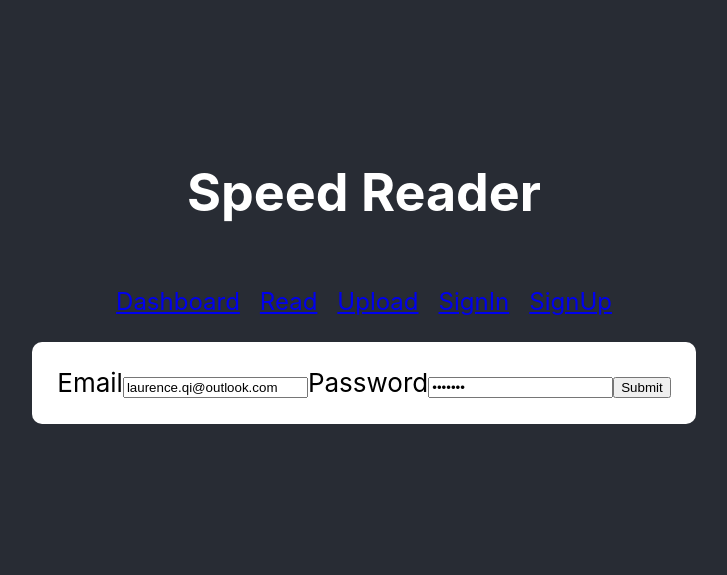
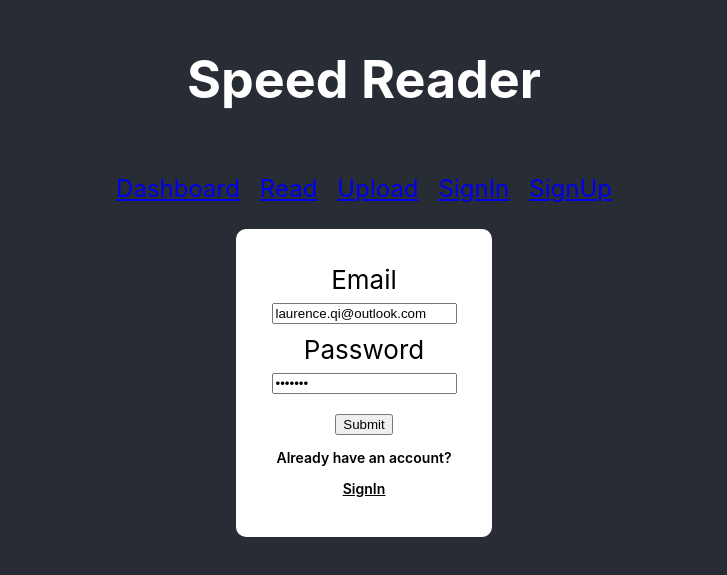
Before and after one commit to impetusdev/Reading-log-Client, a React (Create React App) app: page /signup in a window 1280 px wide. Shown: the part 125-700 px from the top of the page, without its empty margins (276-1003 px from the left). Built offline with nearby package versions, Linux system fonts and the light colour scheme.

Commit message:
added sign in

```diff
--- a/src/Components/SignUp.tsx
+++ b/src/Components/SignUp.tsx
@@ -2,6 +2,7 @@
 import React, {useState} from "react";
 import axios from "axios";
 import './Signup.scss';
+import { Link } from 'react-router-dom';
 
 
 export const SignUp = (): JSX.Element => {
@@ -20,13 +21,19 @@ export const SignUp = (): JSX.Element => {
     }
 
     return (
-        <div className="container">
+        <div className="list-container">
             <form onSubmit={handleSubmit}>
-                    <label>Email</label>
-                    <input type="text" onChange={(e) => setEmail(e.target.value)} value="laurence.qi@outlook.com"/>
-                    <label>Password</label>
-                    <input type="password" onChange={(e) => setPassword(e.target.value)} value="chicken"/>
+                    <div className="input-container">
+                        <label>Email</label>
+                        <input type="text" onChange={(e) => setEmail(e.target.value)} value="laurence.qi@outlook.com"/>
+                    </div>
+                    <div className="input-container">
+                        <label>Password</label>
+                        <input type="password" onChange={(e) => setPassword(e.target.value)} value="chicken"/>
+                    </div>
                     <input type="submit" />
+                    <p>Already have an account?</p>
+                    <Link to='/signin'><p id="sign">SignIn</p></Link>
             </form>
         </div>
     )
--- a/src/Components/Signup.scss
+++ b/src/Components/Signup.scss
@@ -1,8 +1,23 @@
 @import url('https://fonts.googleapis.com/css2?family=Plus+Jakarta+Sans:ital,wght@0,200;0,600;1,700&display=swap');
-.container {
+.list-container {
     padding: 2%;
     background-color: white;
     border-radius: 10px;
+    display: flex;
+    align-items: center;
+    justify-content: center;
+}
+
+.input-container {
+    background-color: white;
+    display: flex;
+    flex-direction: column;
+    gap: 8px;
+    margin: 10px;
+}
+
+#sign {
+    text-decoration: underline;
 }
 
 label {
```
